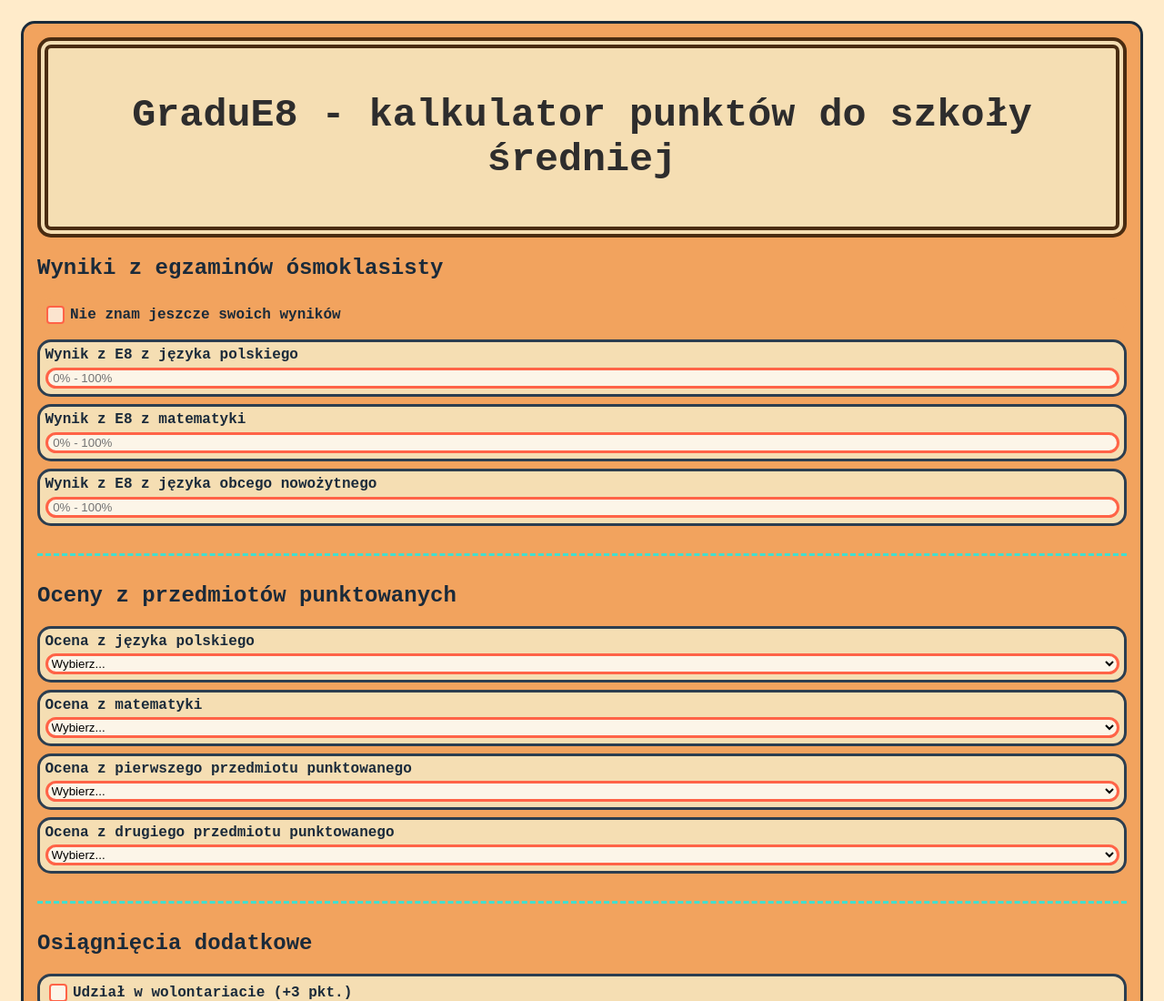
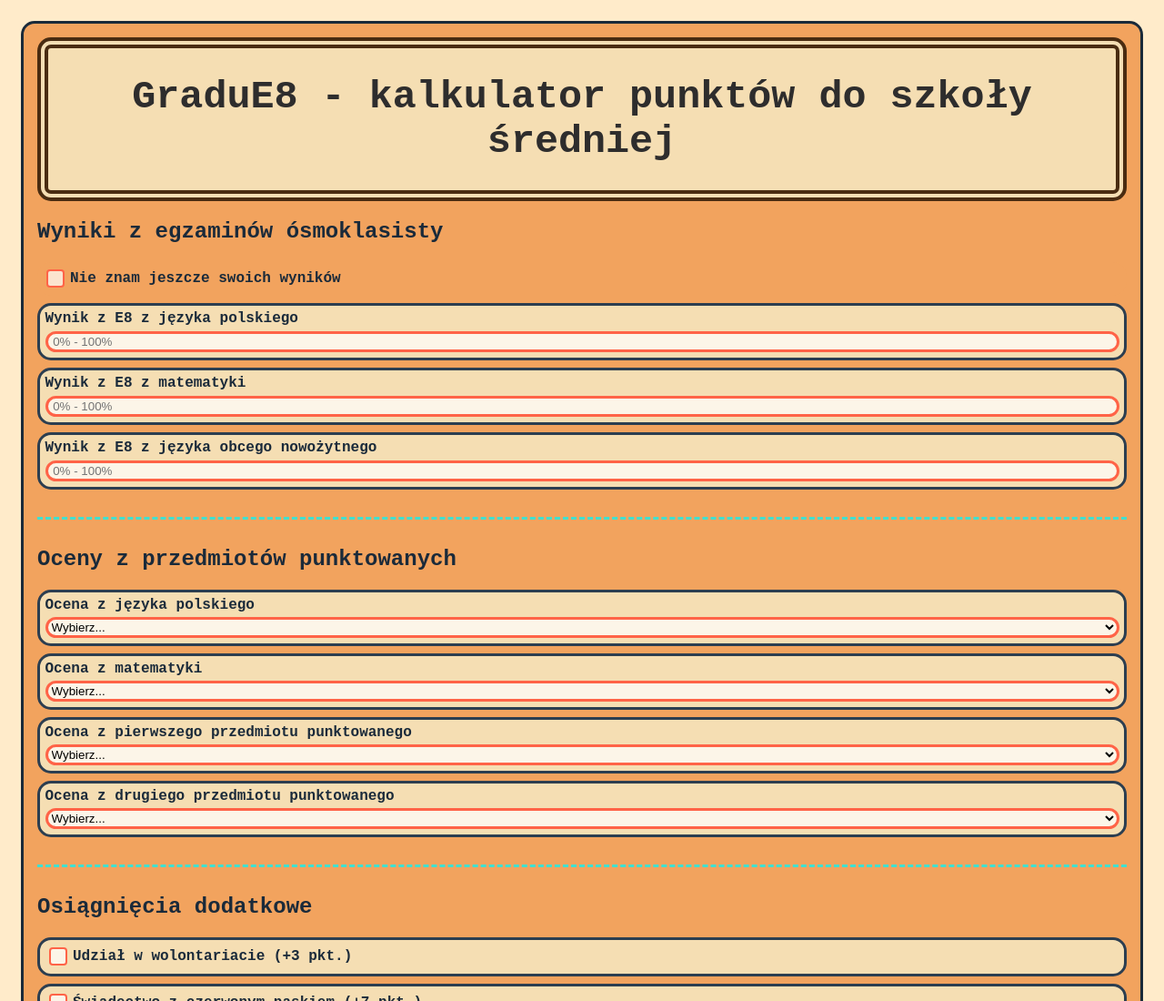
Before and after one commit to karlevans0110/GraduE8, a website built with Vite: page index.html in a window 1280 px wide. Shown: the top 1100 px of the page at 91% size. Built offline with nearby package versions, Linux system fonts and the light colour scheme.

Commit message:
Kolejna poprawka kosmetyczna

```diff
--- a/src/style.css
+++ b/src/style.css
@@ -30,7 +30,8 @@ header {
     font-size: 21.7px;
     border-width: 12px;
     background-color: wheat;
-    padding: 20px;
+    padding-left: 20px;
+    padding-right: 20px;
 }
 .egzamin_item, .ocena_item, .osiagniecie_item {
     border: #2c3e50;
```
